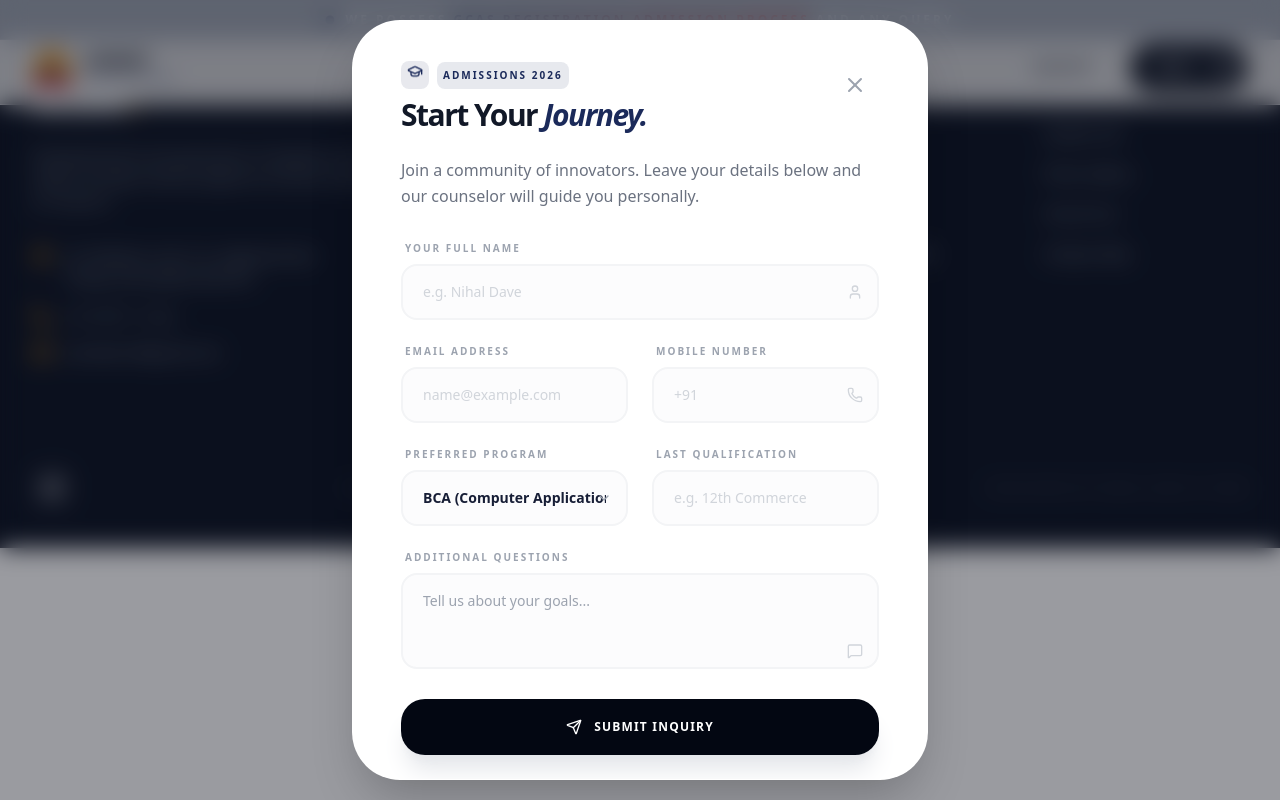
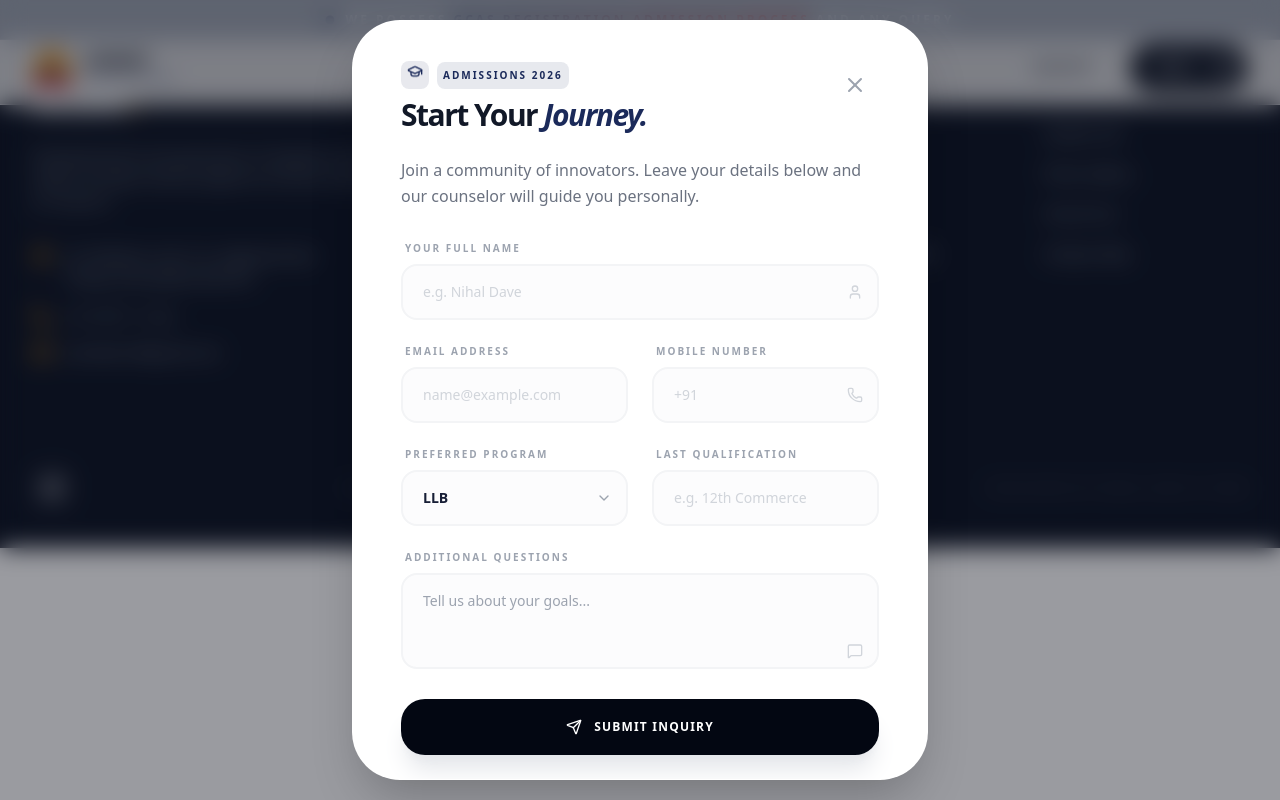
Before and after one commit to iamnihal21/aviratLaw, a Next.js app: page /admissionInquiry in a window 1280 px wide. Both pictures are taken after a click on the button "INQUIRY". Built offline with nearby package versions, Linux system fonts and the light colour scheme.

Commit message:
inquiry page's subject selection issue solved removed BBA and BCA

```diff
--- a/src/app/(frontend)/admissionInquiry/page.tsx
+++ b/src/app/(frontend)/admissionInquiry/page.tsx
@@ -185,8 +185,7 @@ export default function AdmissionInquiry({ isOpen, onClose }: PortalsMenuProps)
                             onChange={handleChange}
                             className="w-full px-5 py-4 border-2 border-gray-100 bg-gray-50/50 rounded-2xl outline-none focus:ring-4 focus:ring-primary/5 focus:border-primary focus:bg-white transition-all text-sm font-bold appearance-none cursor-pointer"
                           >
-                            <option value="bca">BCA (Computer Applications)</option>
-                            <option value="bba">BBA (Business Admin)</option>
+                            <option value="llb">LLB</option>
                           </select>
                           <div className="absolute right-4 top-1/2 -translate-y-1/2 pointer-events-none text-gray-400">
                              <ChevronDown className="w-4 h-4" />
```
